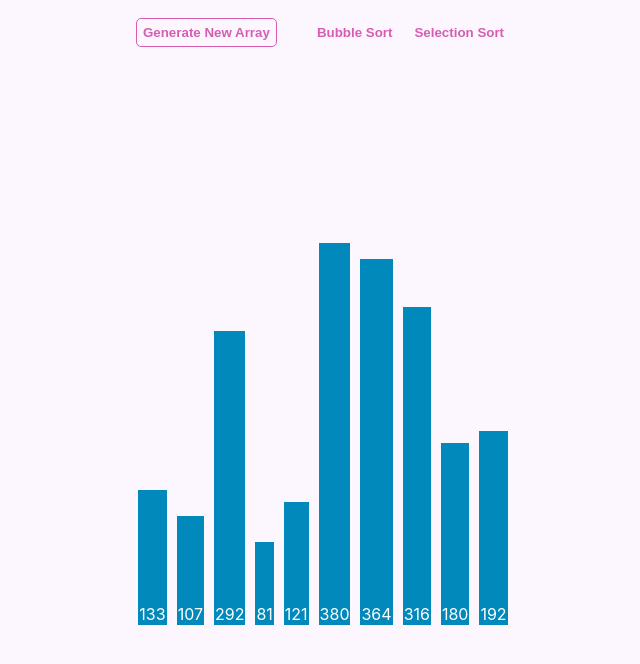
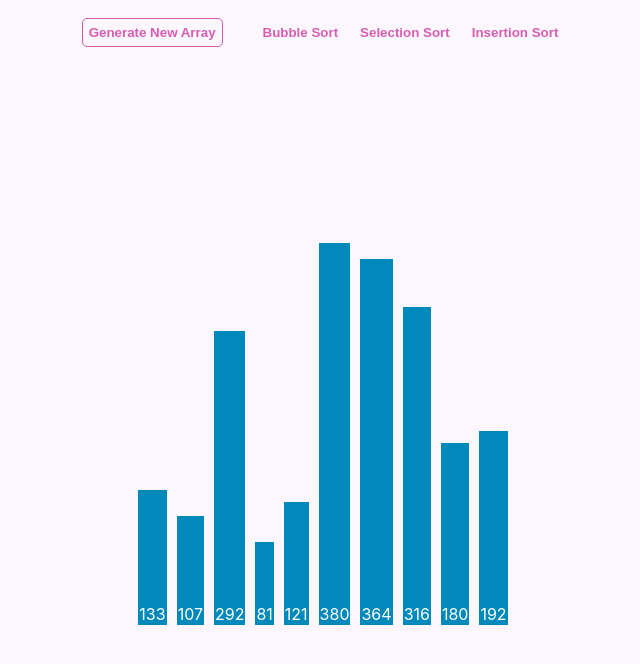
Before and after one commit to NikolayAngelov96/sorting-visualizer, a React (Create React App) app: page / in a window 1280 px wide. Shown: the top 664 px of the page, without its empty margins (317-957 px from the left). Built offline with nearby package versions, Linux system fonts and the light colour scheme.

Commit message:
add insertion sort

```diff
--- a/src/Visualizer.js
+++ b/src/Visualizer.js
@@ -97,6 +97,56 @@ export default function Visualizer() {
     setIsAnimating(false);
   };
 
+  const insertionSort = async (arr) => {
+    const barsArray = [...document.getElementsByClassName("item")];
+
+    for (let i = 1; i < arr.length; i++) {
+      setIsAnimating(true);
+      let key = arr[i];
+      barsArray[i].style.backgroundColor = colors.pink;
+      await sleep(400);
+
+      for (let j = i; j > 0; j--) {
+        let current = arr[j - 1];
+
+        // color pink is blinking
+
+        if (key < current) {
+          let temp = arr[j - 1];
+          arr[j - 1] = key;
+          arr[j] = temp;
+
+          barsArray[j].style.backgroundColor = colors.pink;
+          await sleep(300);
+
+          barsArray[j - 1].style.backgroundColor = colors.green;
+          await sleep(300);
+
+          barsArray[j - 1].style.height = arr[j - 1] + "px";
+          barsArray[j - 1].textContent = arr[j - 1];
+
+          barsArray[j].style.height = arr[j] + "px";
+          barsArray[j].textContent = arr[j];
+          barsArray[j].style.backgroundColor = colors.purple;
+          await sleep(300);
+        } else {
+          // when checking value that is lower than current should change to color to demonstrate the comparing
+          barsArray[j - 1].style.backgroundColor = colors.purple;
+          break;
+        }
+
+        barsArray[i].style.backgroundColor = colors.purple;
+        barsArray[j - 1].style.backgroundColor = colors.purple;
+        await sleep(400);
+      }
+    }
+
+    barsArray[arr.length - 1].style.backgroundColor = colors.purple;
+    await sleep(1000);
+    barsArray.forEach((el) => (el.style.backgroundColor = colors.blue));
+    setIsAnimating(false);
+  };
+
   return (
     <div>
       <div className="header">
@@ -121,6 +171,13 @@ export default function Visualizer() {
         >
           Selection Sort
         </button>
+        <button
+          className="btn"
+          onClick={() => insertionSort(values)}
+          disabled={isAnimating}
+        >
+          Insertion Sort
+        </button>
       </div>
       <div className="container">
         {values.map((x, i) => (
```
